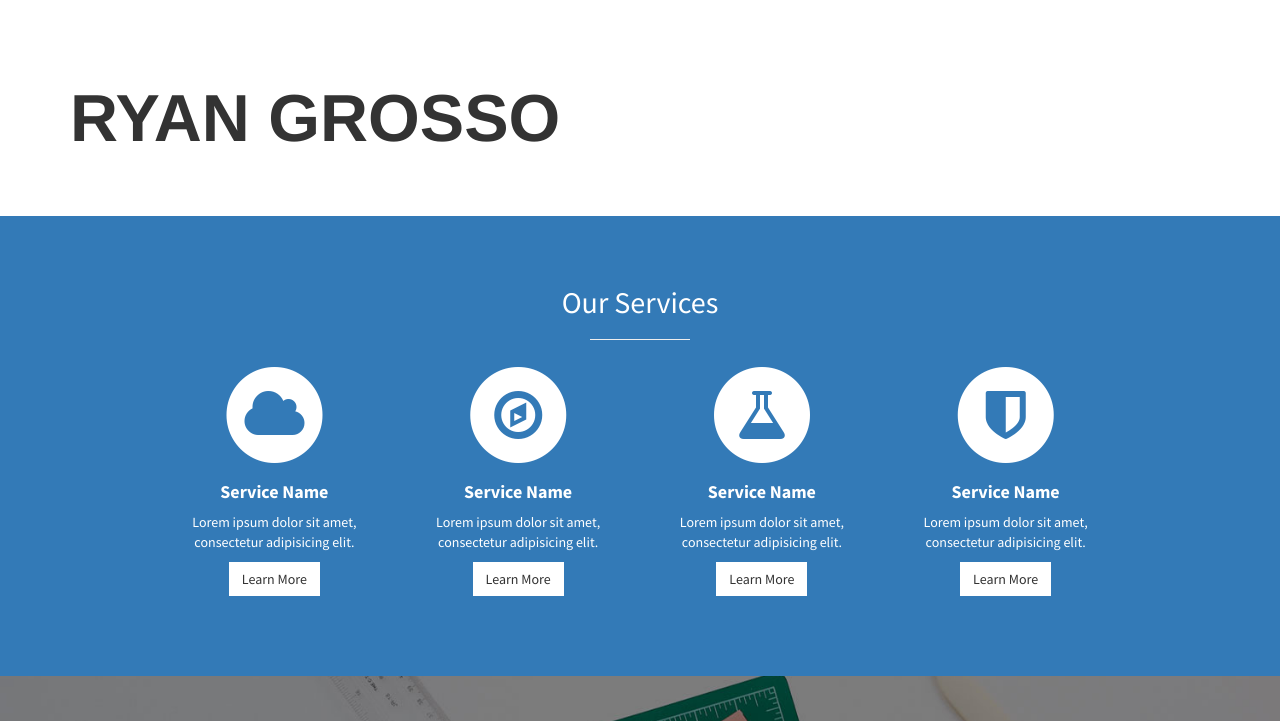
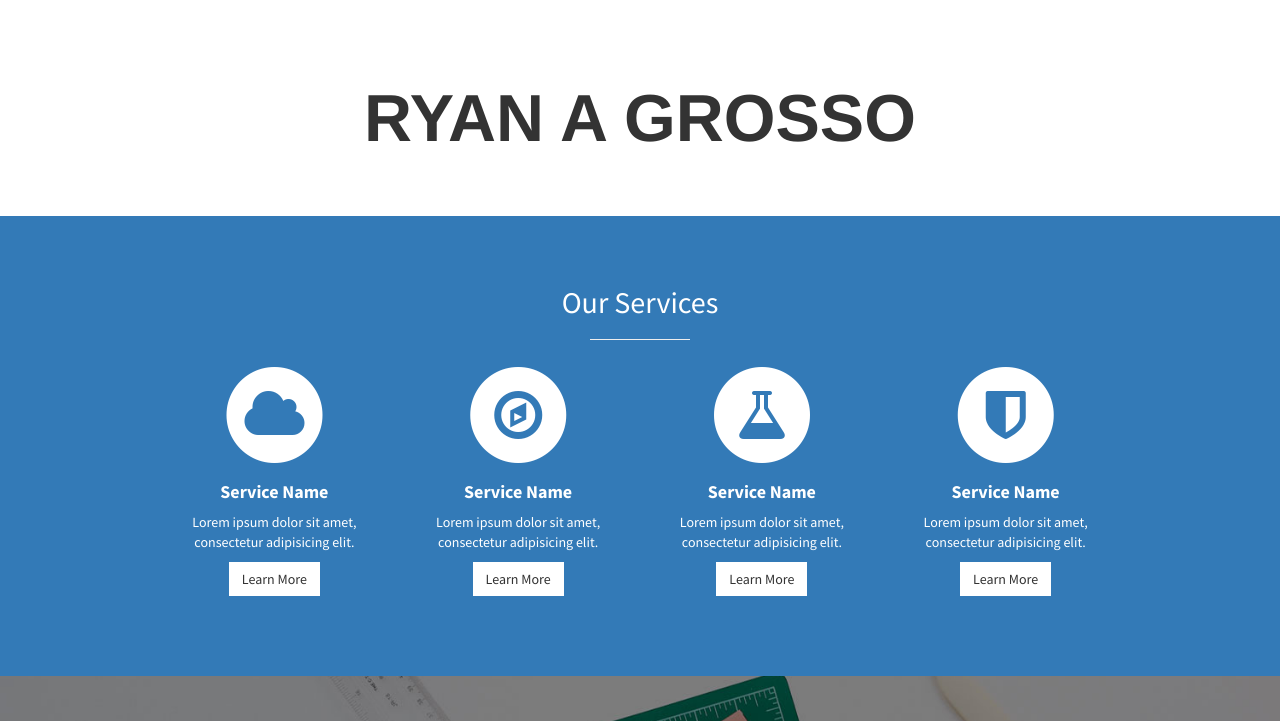
Before and after one commit to 1grossora/1grossora.github.io, a Jekyll site: the page built from index.html, in a window 1280 px wide and 900 px high, scrolled down 725 px, cut to the strip 179-900 px from the top of the window. Built offline with Jekyll 4.4.1, drawn with Linux system fonts in a browser that asks for light colours.

Commit message:
Update about.html

```diff
--- a/_includes/about.html
+++ b/_includes/about.html
@@ -1,11 +1,12 @@
 <section id="about" class="about">
   <div class="container">
     <div class="row">
-     <div class="col-lg-12">
+     <div class="col-lg-12 text-center">
       <div class="intro-text">
-    	  <span class="name">Ryan Grosso</span>
+    	  <span class="name">Ryan A Grosso</span>
       </div>
      <!--
+<div class="col-lg-12">
       <div class="col-lg-12 text-center">
         <div class="center-block">
           <span class="title">About Me...</span>
```
